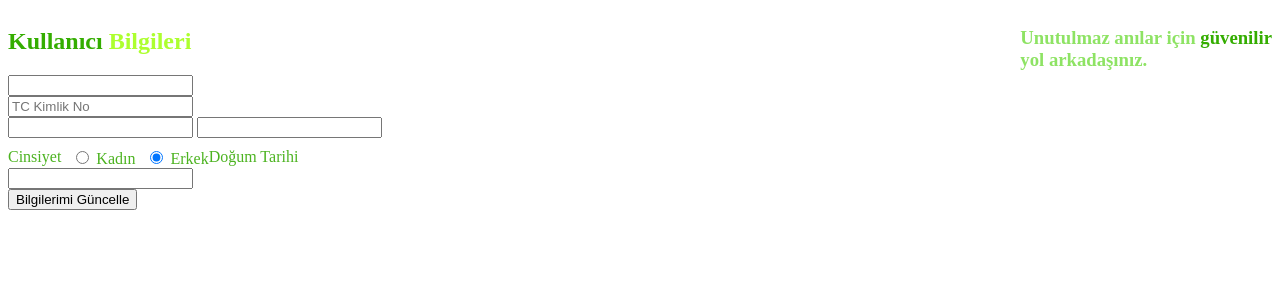
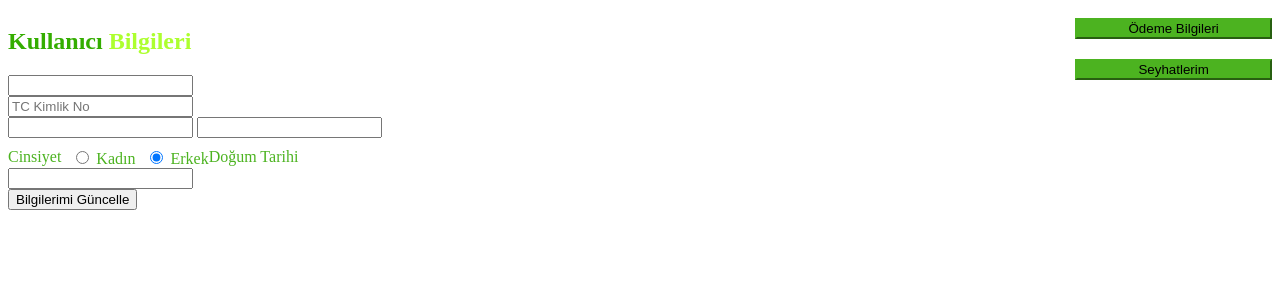
Before and after one commit to ArtunKARA/UmuttepeBusTicketSystem, a CodeIgniter 4 app: the page made by ciapp/app/Views/kullanici/kullaniciDetay.php in a window 1280 px wide. Shown: the top 300 px of the page. Run offline with PHP 8.4 and a stand-in for CodeIgniter, Linux system fonts and the light colour scheme; the template is opened without the code that fills it, so the values that code supplies are empty; some libraries are stand-ins or nearby versions.

Commit message:
kullanıcı detay kart sayafası

```diff
--- a/ciapp/app/Config/Routes.php
+++ b/ciapp/app/Config/Routes.php
@@ -33,7 +33,7 @@ $routes->post('admin/otobus', 'AracTanimlari\Otobus::create');
 $routes->delete('admin/otobus/(:num)', 'AracTanimlari\Otobus::delete/$1');
 
 // AracTanimlari/Sehir
-$routes->get('admin/sehir', 'Sehir::index');
+$routes->get('adm/sehir', 'Sehir::index');
 // AracTanimlari/Sefer
 
 // Ödeme sayfası Kartlar
--- a/ciapp/app/Views/guzergah/guzergah.php
+++ b/ciapp/app/Views/guzergah/guzergah.php
@@ -65,7 +65,7 @@
 						<input type="hidden" name="seferID" value="<?php echo $sefer['SeferID']; ?>">
 						<input type="hidden" name="gidis" value="<?php echo $gidis; ?>">
 						<input type="hidden" name="donus" value="<?php echo $donus; ?>">
-					<button class="view" type="submit" style="background-color: transparent; border: none; width:150%; height:30px;">SEFER DETAY</button>
+					<button class="view" type="submit" style="background-color: #4CB320; border-color: #4CB320; margin-top: 10px; margin-bottom: 10px; width: 100%;">SEFER DETAY</button>
 					</Form>
 
 			</li>
--- a/ciapp/app/Views/kullanici/kullaniciDetay.php
+++ b/ciapp/app/Views/kullanici/kullaniciDetay.php
@@ -95,8 +95,8 @@
           </div>
         </div>
         <div class="col-md-4 bann-info1 wow fadeInLeft animated" data-wow-delay=".5s" style="float:right;">
-          <h3 style="color:#8ee364">Unutulmaz anılar için <span style="color:#34ad00"> güvenilir <br>
-            </span>yol arkadaşınız. </h3>
+        <input type="button" value="Ödeme Bilgileri" class="btn btn-primary" style="background-color: #4CB320; border-color: #4CB320; margin-top: 10px; margin-bottom: 10px; width: 100%;"></input>
+        <input type="button" value="Seyhatlerim" class="btn btn-primary" style="background-color: #4CB320; border-color: #4CB320; margin-top: 10px; margin-bottom: 10px; width: 100%;"></input>
         </div>
       </div>
     </div>
```
Also changed, not shown: ciapp/app/Views/kullanici/kullaniciKartlar.php (added).
